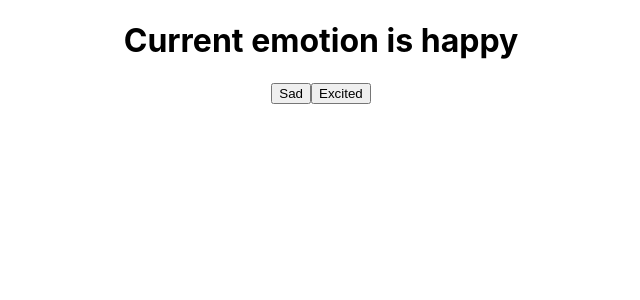
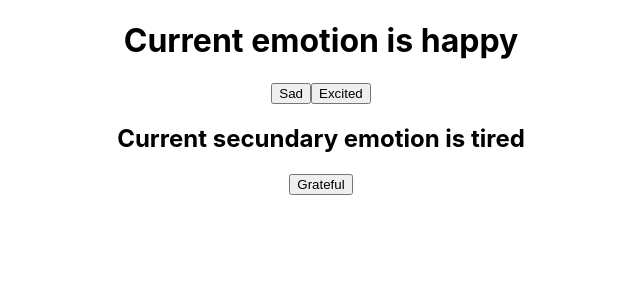
Before and after one commit to mancha-24/reactjs-practice, a React (Create React App) app in the folder reactjs-practice/: page / in a window 1280 px wide. Shown: the top 300 px of the page, without its empty margins (319-959 px from the left). Built offline with nearby package versions, Linux system fonts and the light colour scheme.

Commit message:
understanding useEffect on React

```diff
--- a/reactjs-practice/src/App.js
+++ b/reactjs-practice/src/App.js
@@ -1,14 +1,29 @@
 import './App.css';
-import React, { useState } from 'react';
+import React, { useState, useEffect } from 'react';
 
 function App() {
+
+  const [emotion, setEmotion] = useState("happy");
+  const [secundary, setSecundary] = useState("tired");
+
+  useEffect(() => {
+    console.log(`It's ${emotion} right now`);
+  }, [emotion]);
+
+  useEffect(() => {
+    console.log(`It's ${secundary} right now`);
+  }, []);
+
   const what = useState();
-  const [emotion, setEmotion] = useState("happy");
+
   return (
     <div className="App">
       <h1>Current emotion is {emotion}</h1>
       <button onClick={() => setEmotion("sad")}>Sad</button>
       <button onClick={() => setEmotion("excited")}>Excited</button>
+
+      <h2>Current secundary emotion is {secundary}</h2>
+      <button onClick={() => setSecundary("gratefull")}>Grateful</button>
     </div>
   );
 }
```
